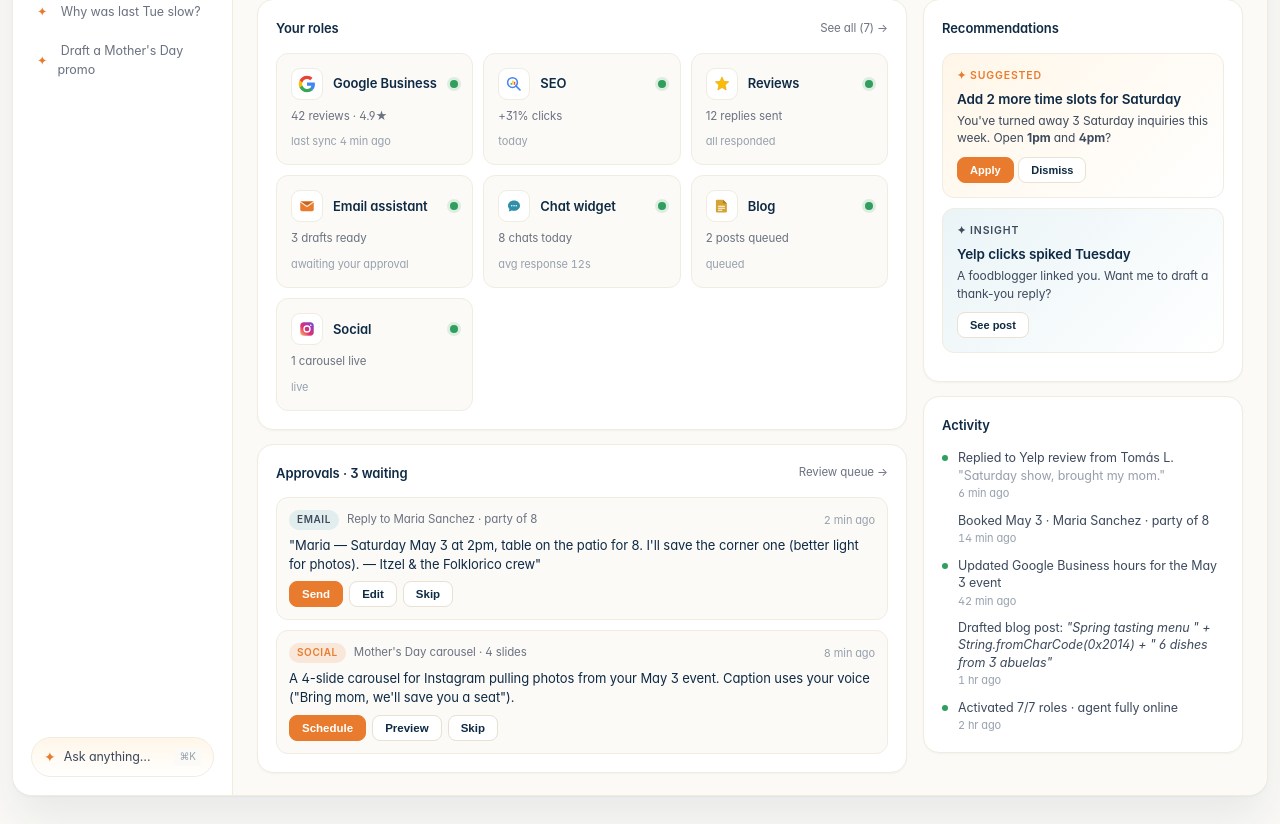
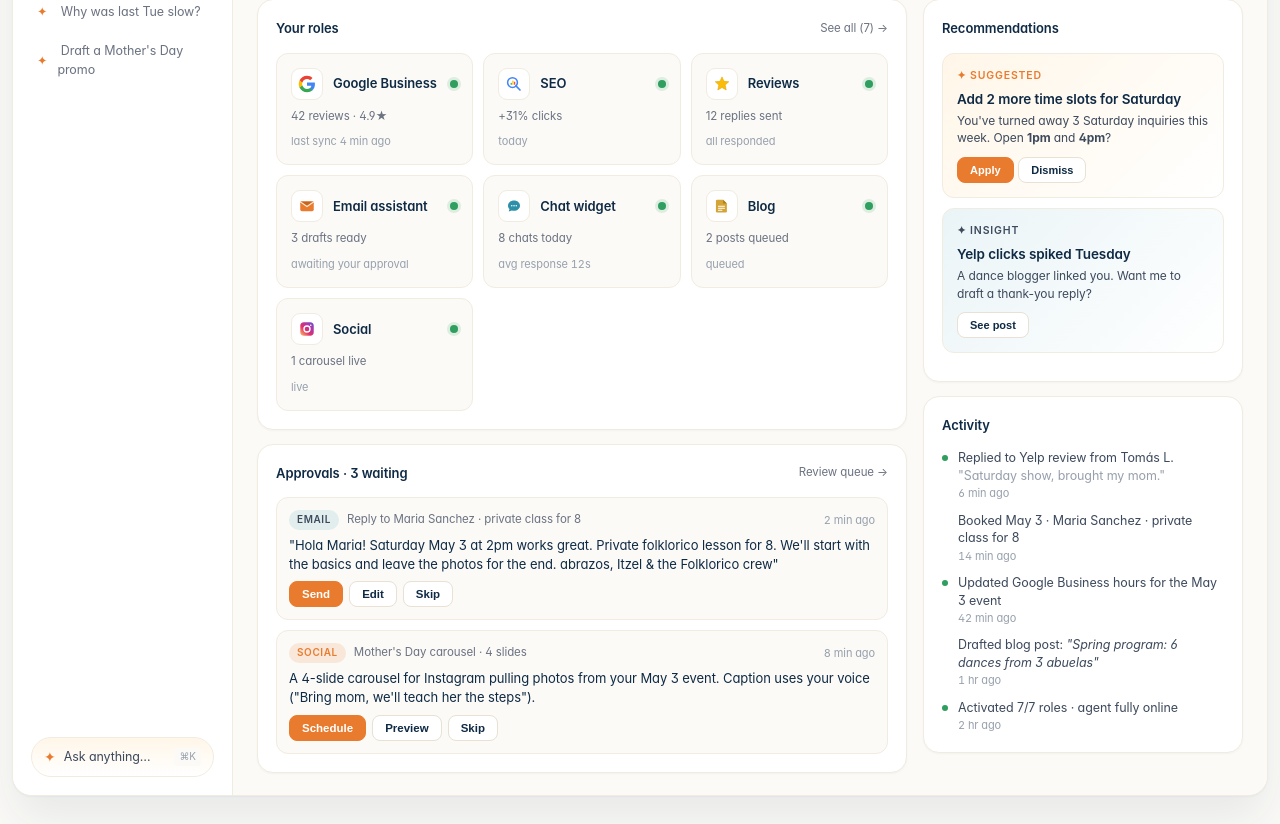
Before and after one commit to suaveshot/wcas-client-dashboard, a FastAPI app: page /demo/dashboard in a window 1280 px wide. Shown: the part 424-1248 px from the top of the page. Run offline with FastAPI, Linux system fonts and the light colour scheme; parts of the project's set-up code (start-up, migrations or seed data) failed here and were passed over.

Commit message:
fix(demo): re-voice for folklorico dance school
The demo was authored as a Mexican restaurant ("table by the window,"
"party of 8," "Spring tasting menu," "empanadas," "foodblogger") and only
nominally renamed to Garcia Folklorico. Pre-record sweep before Saturday
submission: rewrite all restaurant references as a dance school across
both /demo/activate and /demo/dashboard, and strip em dashes from every
line spoken in Itzel's voice (drafts, signature, Maria reply) per Sam's
no-em-dashes rule. Itzel now signs "abrazos, Itzel & the Folklorico crew"
and her drafts confirm class times (jarabe, beginner-1) instead of tables.

Co-Authored-By: Claude Opus 4.7 (1M context) <noreply@anthropic.com>

```diff
--- a/dashboard_app/static/demo/dashboard.js
+++ b/dashboard_app/static/demo/dashboard.js
@@ -192,9 +192,9 @@
   /* feed events (most recent first) */
   const FEED = [
     { dot:'ok', t:'6 min ago',  body:'Replied to Yelp review from Tomás L. <span style="color:var(--ink-faint)">"Saturday show, brought my mom."</span>' },
-    { dot:'',   t:'14 min ago', body:'Booked May 3 · Maria Sanchez · party of 8' },
+    { dot:'',   t:'14 min ago', body:'Booked May 3 · Maria Sanchez · private class for 8' },
     { dot:'ok', t:'42 min ago', body:'Updated Google Business hours for the May 3 event' },
-    { dot:'',   t:'1 hr ago',   body:'Drafted blog post: <em>"Spring tasting menu " + String.fromCharCode(0x2014) + " 6 dishes from 3 abuelas"</em>' },
+    { dot:'',   t:'1 hr ago',   body:'Drafted blog post: <em>"Spring program: 6 dances from 3 abuelas"</em>' },
     { dot:'ok', t:'2 hr ago',   body:'Activated 7/7 roles · agent fully online' },
   ];
   function renderFeed(){
@@ -275,7 +275,7 @@
     // Add to feed
     const newRow = document.createElement('div');
     newRow.className = 'dash__feed-item is-new is-in';
-    newRow.innerHTML = `<div class="dash__feed-dot dash__feed-dot--ok"></div><div>Sent reply to Maria Sanchez · party of 8 confirmed<span class="dash__feed-time">just now</span></div>`;
+    newRow.innerHTML = `<div class="dash__feed-dot dash__feed-dot--ok"></div><div>Sent reply to Maria Sanchez · private class for 8 confirmed<span class="dash__feed-time">just now</span></div>`;
     $('#feed').prepend(newRow);
     if (isPlaying) hideCursor();
   }
@@ -285,20 +285,20 @@
      ============================================================ */
   const REVIEWS = [
     { name:'Lucia Ortiz', stars:5, when:'Mar 2026', src:'Yelp',
-      quote:'Itzel asked about my hermana by name. Who does that? The food was perfect and the show ' + String.fromCharCode(0x2014) + ' actually moving.',
-      draft:'"Lucia " + String.fromCharCode(0x2014) + " tell tu hermana we said hi. Saturday at 7, table by the window. " + String.fromCharCode(0x2014) + " Itzel & the Folklorico crew"',
+      quote:'Three years in and Itzel still asks about my hermana by name. She\'ll stop a whole class to fix one wrist until it\'s right. That\'s the kind of teacher she is.',
+      draft:'"Lucia, tell tu hermana we said hi. Saturday at 11, jarabe class. Door\'s open at 10:45 if you want to warm up. abrazos, Itzel & the Folklorico crew"',
       conf:0.94, label:'High match' },
     { name:'Tomás León', stars:5, when:'Apr 2026', src:'Yelp',
-      quote:'Brought my mom for her birthday ' + String.fromCharCode(0x2014) + ' they pulled out a chair facing the dancers. Best Saturday show this season.',
-      draft:'"Tomás " + String.fromCharCode(0x2014) + " happy birthday to mom. Bring her back any Saturday, we\'ll save the same chair. " + String.fromCharCode(0x2014) + " Itzel"',
+      quote:'Got my mom a 10-class pack for her 70th. She was nervous about keeping up. Itzel put her in the back row, walked her through every count, didn\'t rush her once. Mom signed up for the next session before we left.',
+      draft:'"Tomás, tell mom we\'ll see her Tuesday at 11 in beginner-1. Falda is optional \'til she\'s ready. abrazos, Itzel"',
       conf:0.91, label:'High match' },
     { name:'Diego Romero', stars:4, when:'Apr 2026', src:'Google',
-      quote:'Great food, but had to wait 25 min for our table. Patio was packed.',
-      draft:'"Diego " + String.fromCharCode(0x2014) + " thanks for telling me. 25 min is too long. I\'m adding two more Saturday slots starting next week. " + String.fromCharCode(0x2014) + " Itzel"',
+      quote:'Great class, but had to wait 25 min to even get on the floor. Studio was packed.',
+      draft:'"Diego, thanks for telling me. 25 min is too long. I\'m adding two more Saturday slots starting next week. abrazos, Itzel"',
       conf:0.78, label:'Held for review' },
     { name:'Carla M.', stars:5, when:'Apr 2026', src:'Yelp',
-      quote:'The empanadas. The empanadas!! Itzel came over and explained which one had the family recipe.',
-      draft:'"Carla " + String.fromCharCode(0x2014) + " it\'s the green one. My abuela made me promise never to write it down. " + String.fromCharCode(0x2014) + " Itzel"',
+      quote:'The veracruzano. The veracruzano!! Itzel came over and explained which steps were her abuela\'s.',
+      draft:'"Carla, it\'s the steps from Veracruz. My abuela made me promise never to write them down. Only feet remember. abrazos, Itzel"',
       conf:0.96, label:'High match' },
   ];
 
--- a/dashboard_app/templates/demo_dashboard.html
+++ b/dashboard_app/templates/demo_dashboard.html
@@ -647,10 +647,10 @@
                   <div class="dash__appr-item" id="appr-maria">
                     <div class="dash__appr-h">
                       <span class="dash__appr-tag">Email</span>
-                      <span class="dash__appr-from">Reply to Maria Sanchez · party of 8</span>
+                      <span class="dash__appr-from">Reply to Maria Sanchez · private class for 8</span>
                       <span class="dash__appr-time">2 min ago</span>
                     </div>
-                    <div class="dash__appr-body">"Maria &#8212; Saturday May 3 at 2pm, table on the patio for 8. I'll save the corner one (better light for photos). &#8212; Itzel & the Folklorico crew"</div>
+                    <div class="dash__appr-body">"Hola Maria! Saturday May 3 at 2pm works great. Private folklorico lesson for 8. We'll start with the basics and leave the photos for the end. abrazos, Itzel & the Folklorico crew"</div>
                     <div class="dash__appr-actions">
                       <button class="dash__btn dash__btn--p" id="appr-send-btn">Send</button>
                       <button class="dash__btn">Edit</button>
@@ -659,11 +659,11 @@
                     <div class="dash__appr-side">
                       <div class="dash__appr-side-col">
                         <div class="dash__appr-side-lbl">Maria's message · 6:42am</div>
-                        <div class="dash__appr-side-q">"Hola! Do you have space for 8 on Saturday May 3rd? It's my mom's birthday and we love your patio."</div>
+                        <div class="dash__appr-side-q">"Hola! Do you have space for 8 on Saturday May 3rd? It's my mom's birthday and she's been wanting to try folklorico forever."</div>
                       </div>
                       <div class="dash__appr-side-col">
                         <div class="dash__appr-side-lbl">Drafted in your voice · 6:43am</div>
-                        <div class="dash__appr-side-r">"Maria &#8212; Saturday May 3 at 2pm, table on the patio for 8. I'll save the corner one (better light for photos). &#8212; Itzel & the Folklorico crew"</div>
+                        <div class="dash__appr-side-r">"Hola Maria! Saturday May 3 at 2pm works great. Private folklorico lesson for 8. We'll start with the basics and leave the photos for the end. abrazos, Itzel & the Folklorico crew"</div>
                       </div>
                     </div>
                   </div>
@@ -673,7 +673,7 @@
                       <span class="dash__appr-from">Mother's Day carousel · 4 slides</span>
                       <span class="dash__appr-time">8 min ago</span>
                     </div>
-                    <div class="dash__appr-body">A 4-slide carousel for Instagram pulling photos from your May 3 event. Caption uses your voice ("Bring mom, we'll save you a seat").</div>
+                    <div class="dash__appr-body">A 4-slide carousel for Instagram pulling photos from your May 3 event. Caption uses your voice ("Bring mom, we'll teach her the steps").</div>
                     <div class="dash__appr-actions">
                       <button class="dash__btn dash__btn--p">Schedule</button>
                       <button class="dash__btn">Preview</button>
@@ -697,7 +697,7 @@
                 <div class="dash__rec" style="background:linear-gradient(135deg,#EAF4F7,#fff)">
                   <div class="dash__rec-eyebrow" style="color:var(--accent2)">✦ Insight</div>
                   <div class="dash__rec-title">Yelp clicks spiked Tuesday</div>
-                  <div class="dash__rec-body">A foodblogger linked you. Want me to draft a thank-you reply?</div>
+                  <div class="dash__rec-body">A dance blogger linked you. Want me to draft a thank-you reply?</div>
                   <button class="dash__btn" style="font-size:11px">See post</button>
                 </div>
               </div>
```
Also changed, not shown: dashboard_app/static/demo/activation.js (+7 -7 lines), dashboard_app/templates/demo_activation.html (+5 -5 lines).
